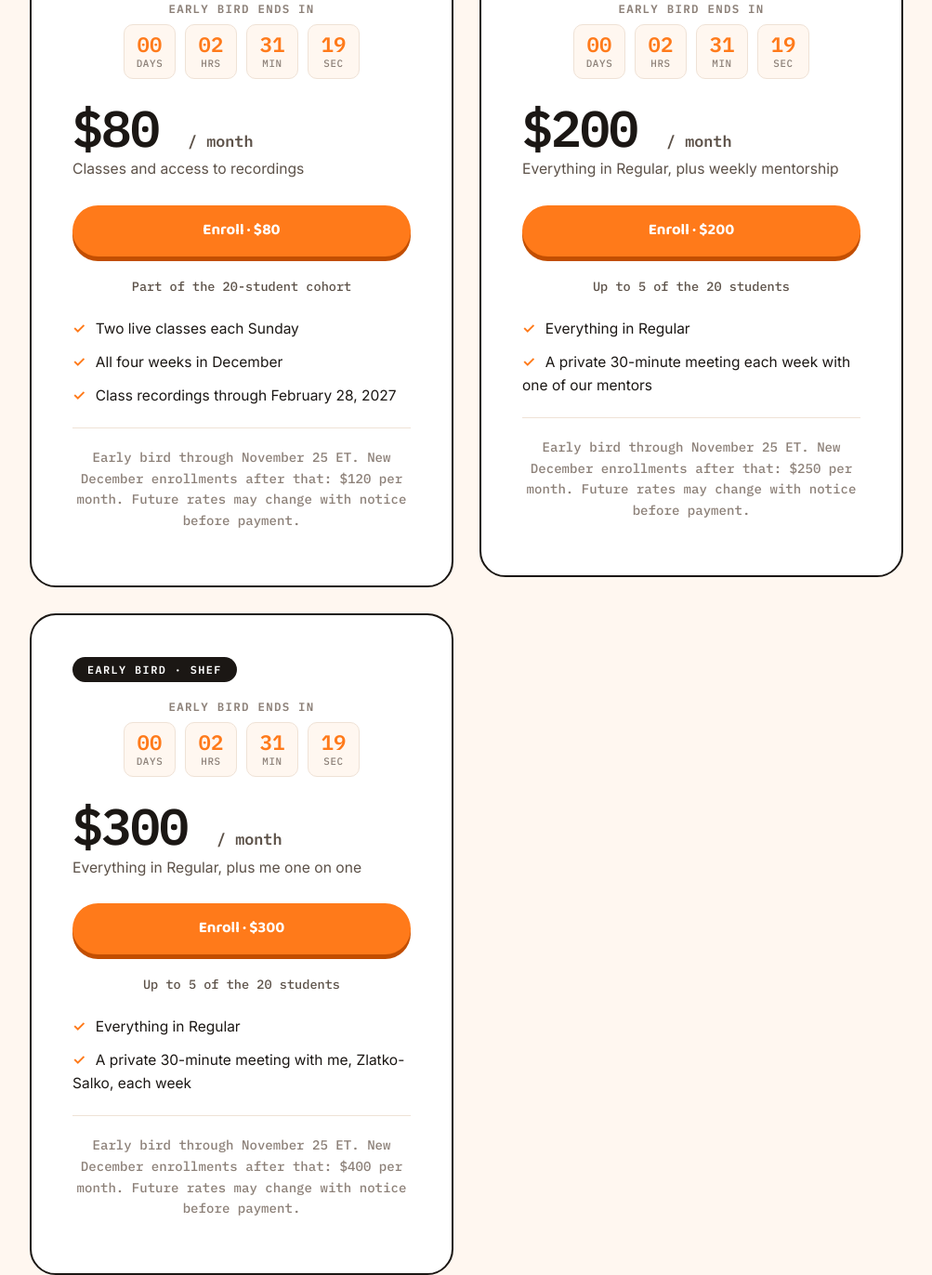
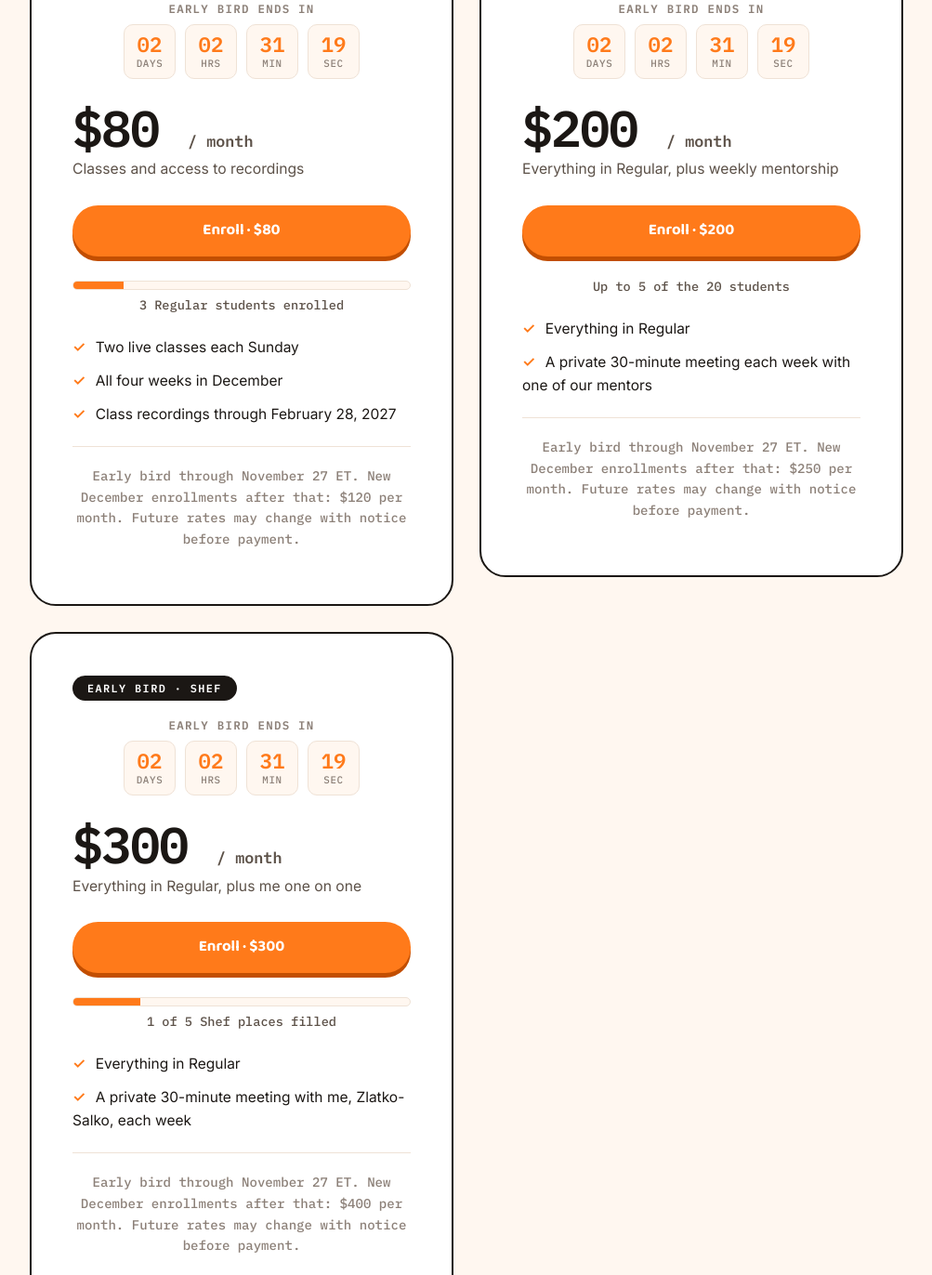
Before and after one commit to theSalko/amc10camp, a plain HTML site: page index.html in a window 1280 px wide. Shown: the part 6638-8010 px from the top of the page at 93% size, without its empty margins (138-1141 px from the left). Drawn offline with Linux system fonts and the light colour scheme.

Commit message:
Extend early bird through November 27 and update enrollment counts

```diff
--- a/index.html
+++ b/index.html
@@ -304,9 +304,12 @@
         <p class="price__alt">Classes and access to recordings</p>
         <!-- TODO(Stripe): Regular standard ($120): add the checkout URL as data-regular-href. -->
         <a class="btn btn--wide" href="https://buy.stripe.com/6oUdR8dhl5IT52c1iZdAk0a" data-regular-href="" data-regular="Enroll &middot; $120">Enroll &middot; $80</a>
-        <div class="seats"><p class="seats__txt">Part of the 20-student cohort</p></div>
+        <div class="seats">
+          <div class="seats__bar" role="progressbar" aria-label="Regular students in the shared 20-student cohort" aria-valuemin="0" aria-valuemax="20" aria-valuenow="3"><i style="--taken:15%"></i></div>
+          <p class="seats__txt">3 Regular students enrolled</p>
+        </div>
         <ul><li>Two live classes each Sunday</li><li>All four weeks in December</li><li>Class recordings through February 28, 2027</li></ul>
-        <p class="price__next" data-regular="New December enrollments: $120 per month. Future rates, including early bird rates, may change with notice before payment.">Early bird through November 25 ET. New December enrollments after that: $120 per month. Future rates may change with notice before payment.</p>
+        <p class="price__next" data-regular="New December enrollments: $120 per month. Future rates, including early bird rates, may change with notice before payment.">Early bird through November 27 ET. New December enrollments after that: $120 per month. Future rates may change with notice before payment.</p>
       </div>
 
       <div class="price" role="group" aria-label="Coach">
@@ -326,7 +329,7 @@
         <a class="btn btn--wide" href="https://buy.stripe.com/7sY5kC3GL7R1dyI2n3dAk0b" data-regular-href="" data-regular="Enroll &middot; $250">Enroll &middot; $200</a>
         <div class="seats"><p class="seats__txt">Up to 5 of the 20 students</p></div>
         <ul><li>Everything in Regular</li><li>A private 30-minute meeting each week with one of our mentors</li></ul>
-        <p class="price__next" data-regular="New December enrollments: $250 per month. Future rates, including early bird rates, may change with notice before payment.">Early bird through November 25 ET. New December enrollments after that: $250 per month. Future rates may change with notice before payment.</p>
+        <p class="price__next" data-regular="New December enrollments: $250 per month. Future rates, including early bird rates, may change with notice before payment.">Early bird through November 27 ET. New December enrollments after that: $250 per month. Future rates may change with notice before payment.</p>
       </div>
 
       <div class="price" role="group" aria-label="Shef">
@@ -344,15 +347,18 @@
         <p class="price__alt">Everything in Regular, plus me one on one</p>
         <!-- TODO(Stripe): Shef standard ($400): add the checkout URL as data-regular-href. -->
         <a class="btn btn--wide" href="https://buy.stripe.com/bJecN42CH4EPgKU9PvdAk0c" data-regular-href="" data-regular="Enroll &middot; $400">Enroll &middot; $300</a>
-        <div class="seats"><p class="seats__txt">Up to 5 of the 20 students</p></div>
+        <div class="seats">
+          <div class="seats__bar" role="progressbar" aria-label="Shef places filled" aria-valuemin="0" aria-valuemax="5" aria-valuenow="1"><i style="--taken:20%"></i></div>
+          <p class="seats__txt">1 of 5 Shef places filled</p>
+        </div>
         <ul><li>Everything in Regular</li><li>A private 30-minute meeting with me, Zlatko-Salko, each week</li></ul>
-        <p class="price__next" data-regular="New December enrollments: $400 per month. Future rates, including early bird rates, may change with notice before payment.">Early bird through November 25 ET. New December enrollments after that: $400 per month. Future rates may change with notice before payment.</p>
+        <p class="price__next" data-regular="New December enrollments: $400 per month. Future rates, including early bird rates, may change with notice before payment.">Early bird through November 27 ET. New December enrollments after that: $400 per month. Future rates may change with notice before payment.</p>
       </div>
     </div>
     <p id="checkout-status" class="enrollment-note" hidden>Standard-price enrollment links are not available yet.</p>
     <div class="note rise">
       <h3>December enrollment</h3>
-      <p><strong>Early bird monthly rates:</strong> $80 Regular, $200 Coach, or $300 Shef when you enroll by November 25, 2026, ET. Your rate carries forward for the same plan in future months offered, subject to future price changes. Any changes, including to early bird rates, will be communicated before you enroll and pay for the affected month. The price of a month you have already paid for will stay the same.</p>
+      <p><strong>Early bird monthly rates:</strong> $80 Regular, $200 Coach, or $300 Shef when you enroll by November 27, 2026, ET. Your rate carries forward for the same plan in future months offered, subject to future price changes. Any changes, including to early bird rates, will be communicated before you enroll and pay for the affected month. The price of a month you have already paid for will stay the same.</p>
       <p>This payment covers December only, with no automatic renewal. We plan to share separate enrollment links for January and later months as they become available.</p>
     </div>
     <div class="note rise" id="money-back-guarantee">
@@ -495,6 +501,6 @@
 <div><a href="terms.html">Terms</a> &nbsp;·&nbsp; <a href="privacy.html">Privacy</a></div>  </div>
 </footer>
 
-<script src="script.js?v=monthly-2026"></script>
+<script src="script.js?v=monthly-2026-nov27"></script>
 </body>
 </html>
--- a/script.js
+++ b/script.js
@@ -27,9 +27,9 @@
   });
 })();
 
-// Early bird includes November 25, 2026 in ET (EST, UTC-5).
+// Early bird includes November 27, 2026 in ET (EST, UTC-5).
 (function(){
-  var deadline = new Date('2026-11-26T00:00:00-05:00').getTime();
+  var deadline = new Date('2026-11-28T00:00:00-05:00').getTime();
   var countdowns = document.querySelectorAll('[data-countdown]');
   var timer;
 
```
Also changed, not shown: terms.html (+5 -5 lines).
